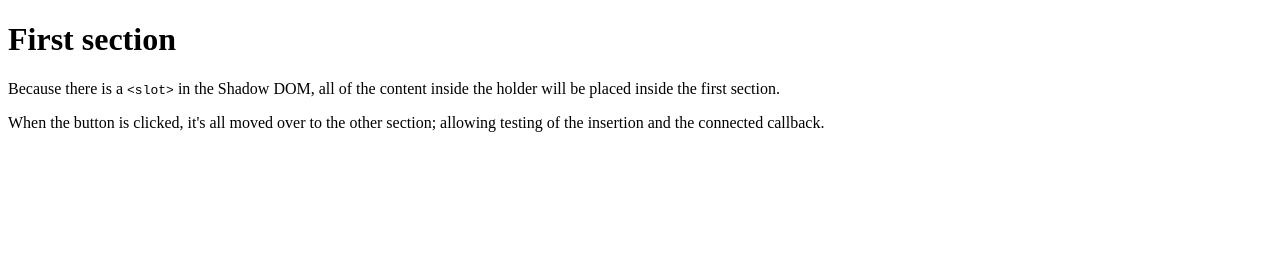
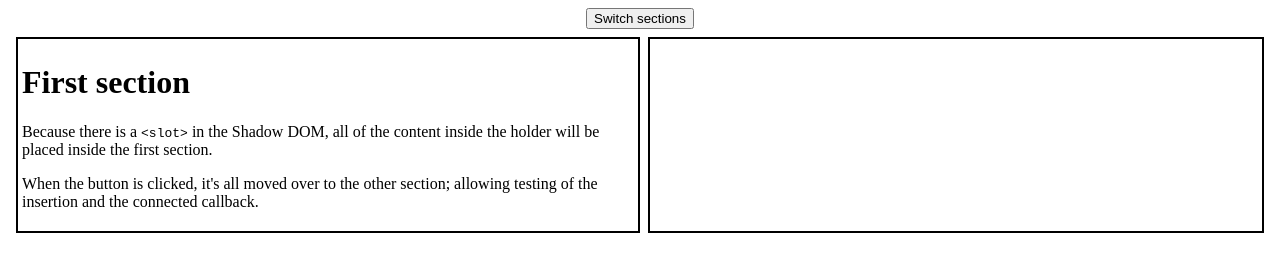
Before and after one commit to danieleloscozzese/first-components, a website: page holder/index.html in a window 1280 px wide. Drawn offline with Linux system fonts and the light colour scheme.

Commit message:
fix: update component name

```diff
--- a/holder/index.html
+++ b/holder/index.html
@@ -8,7 +8,7 @@
   </head>
   <body>
     <main>
-      <dag-holder>
+      <dagher-holder>
         <h1>First section</h1>
 
         <p>
@@ -20,7 +20,7 @@
           When the button is clicked, it's all moved over to the other section;
           allowing testing of the insertion and the connected callback.
         </p>
-      </dag-holder>
+      </dagher-holder>
     </main>
   </body>
 </html>
```
